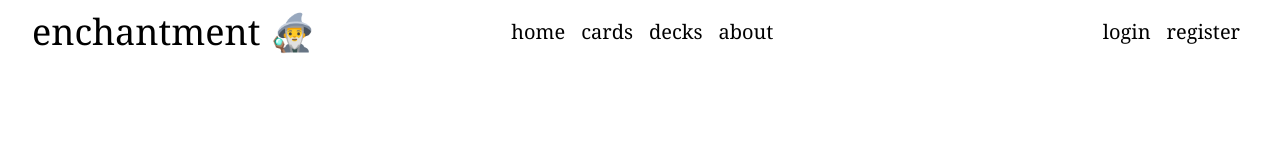
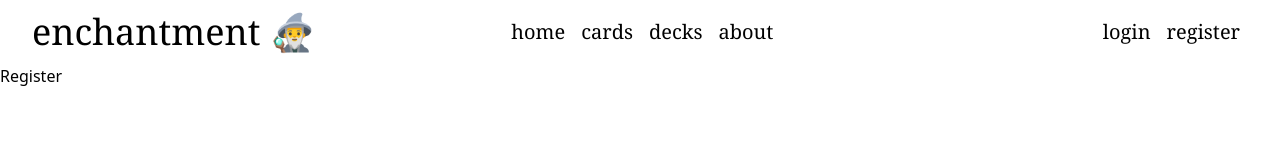
Before and after one commit to vincentpalomo/enchantment, a React (Create React App) app: page /register in a window 1280 px wide. Shown: the top 160 px of the page. Built offline with nearby package versions, Linux system fonts and the light colour scheme; no server answers.

Commit message:
created register page

```diff
--- /dev/null
+++ b/src/components/Register.tsx
@@ -0,0 +1,9 @@
+import React from 'react';
+
+type Props = {};
+
+const Register = (props: Props) => {
+  return <div>Register</div>;
+};
+
+export default Register;
--- a/src/components/index.ts
+++ b/src/components/index.ts
@@ -3,3 +3,4 @@ export { default as Cards } from './Cards'
 export { default as Navbar } from './Navbar'
 export { default as About } from './About'
 export { default as Login } from './Login'
+export { default as Register } from './Register'
--- a/src/index.tsx
+++ b/src/index.tsx
@@ -1,7 +1,7 @@
 import React, { useEffect, useState } from 'react';
 import { createRoot } from 'react-dom/client';
-import { Route, Routes, Router, BrowserRouter } from 'react-router-dom';
-import { Homepage, Cards, Navbar, About, Login } from './components';
+import { Route, Routes, BrowserRouter } from 'react-router-dom';
+import { Homepage, Cards, Navbar, About, Login, Register } from './components';
 import './index.css';
 import { fetchAllCards } from './api/api';
 
@@ -34,6 +34,7 @@ const App = () => {
           <Route path='/cards' element={<Cards cards={cards} />} />
           <Route path='/about' element={<About />} />
           <Route path='/login' element={<Login />} />
+          <Route path='/register' element={<Register />} />
         </Routes>
       </BrowserRouter>
     </>
```
